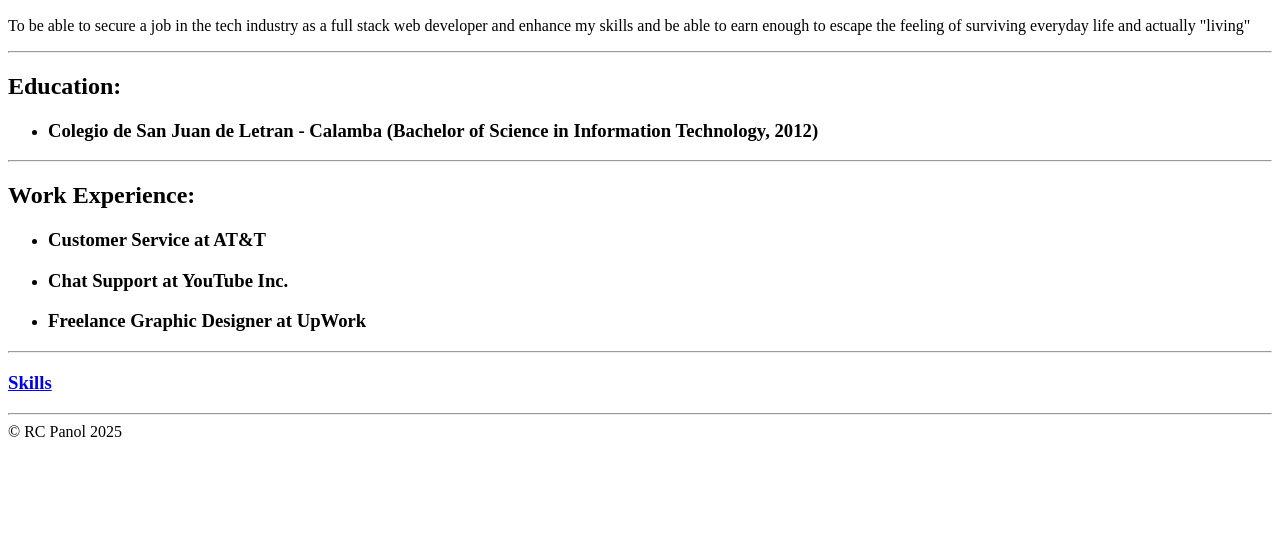
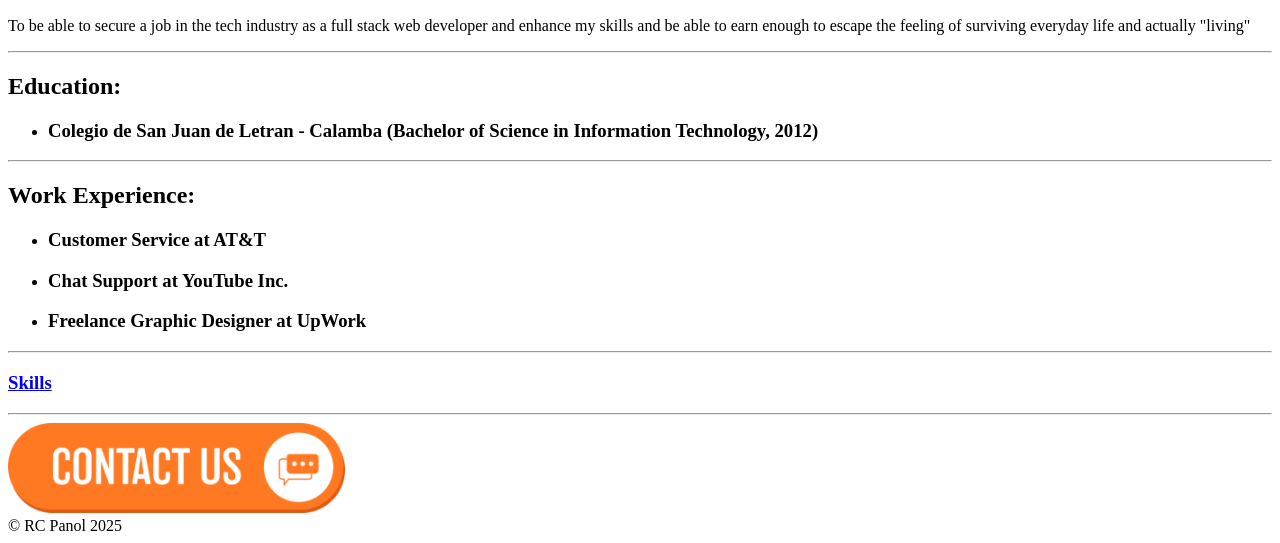
Before and after one commit to rcpanol/Capstone-Project-1, a plain HTML site: page index.html in a window 1280 px wide. Shown: the part 434-977 px from the top of the page. Before the commit the page ends 883 px from the top, so only its background shows below. Drawn offline with Linux system fonts and the light colour scheme.

Commit message:
Update index.html

```diff
--- a/index.html
+++ b/index.html
@@ -28,6 +28,7 @@
 
     </h3>
     <hr/>
+    <a href="./public/contact.html"><img src="./assets/ContactButton.png" height="90"/></a>
 <footer>© RC Panol 2025</footer>
 </body>
 </html>
```
